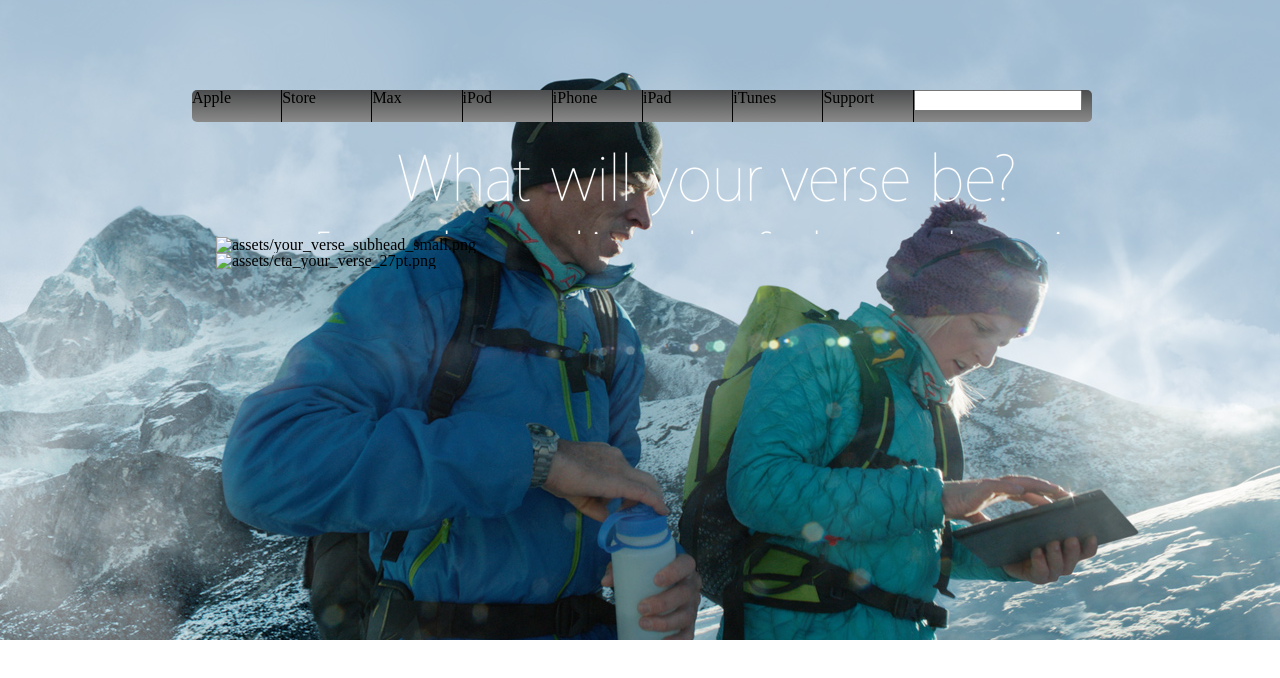
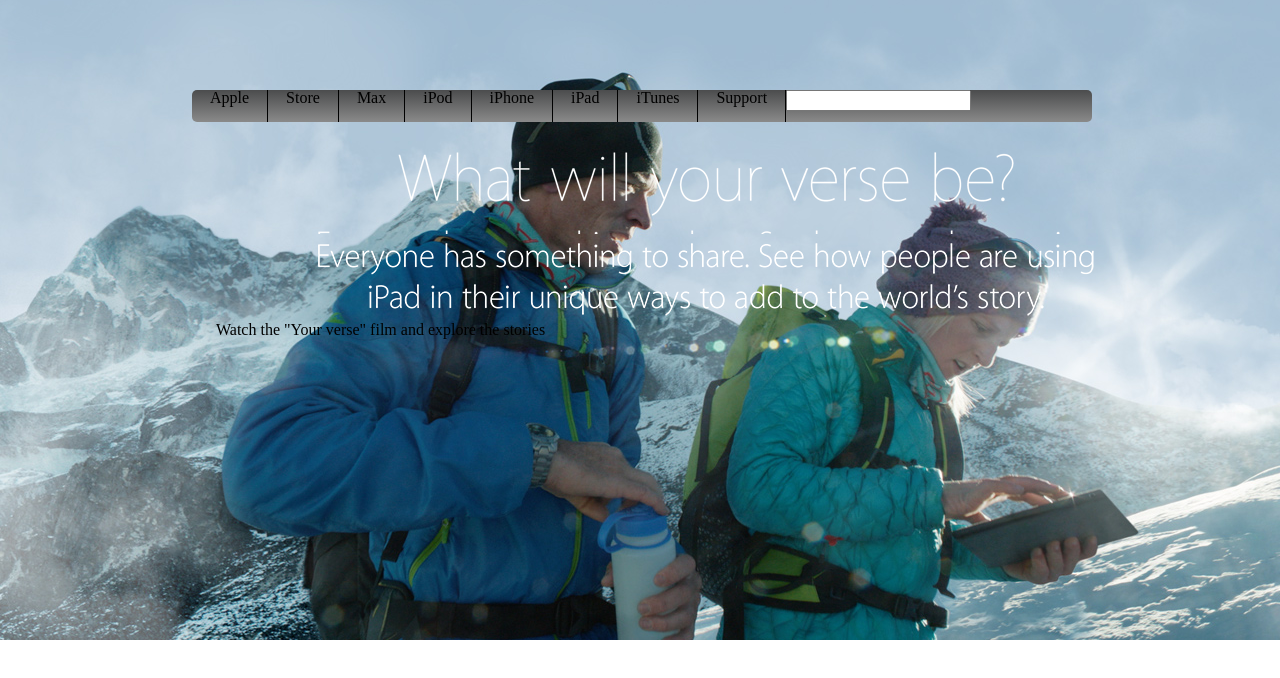
Before and after one commit to fedgut/apple-clone, a plain HTML site: page index.html in a window 1280 px wide. Shown: the top 678 px of the page. Drawn offline with Linux system fonts and the light colour scheme.

Commit message:
styling navbar

```diff
--- a/index.html
+++ b/index.html
@@ -44,10 +44,12 @@
                 <img src="assets/your_verse_title_small.png" alt="" class="core-img">
             </a>
             <a href="#" class="core-links">
-                <img src="" alt="assets/your_verse_subhead_small.png" class="core-img">
+                <img src="assets/your_verse_subhead_small.png" alt="" class="core-img">
             </a>
             <a href="#" class="core-links">
-                <img src="" alt="assets/cta_your_verse_27pt.png" class="core-img">
+                <p class="core-text">
+                    Watch the "Your verse" film and explore the stories
+                </p>
             </a>
         </header>
         </section>
--- a/style.css
+++ b/style.css
@@ -154,9 +154,7 @@ a {
 
 #top-bar {
   display: flex;
-  flex-direction: row;
-  justify-content: center;
-  flex-wrap: nowrap;
+  align-items: center;
   position: absolute;
   top: 90px;
   left: 15vw;
@@ -166,19 +164,16 @@ a {
 }
 
 .nav-links {
-  width: 10%;
+  padding: 0 2%;
   height: 2rem;
   border-right: black 1px solid;
+  align-items: center;
 }
 
 .nav-search {
-  width: 20%;
+  width: 92%;
   height: 2rem;
   color: white;
-}
-
-.nav-search>input {
-  width: 90%;
 }
 
 #core-header {
@@ -190,5 +185,4 @@ a {
   top: 130px;
   left: 15%;
   width: 60%;
-
 }
```
